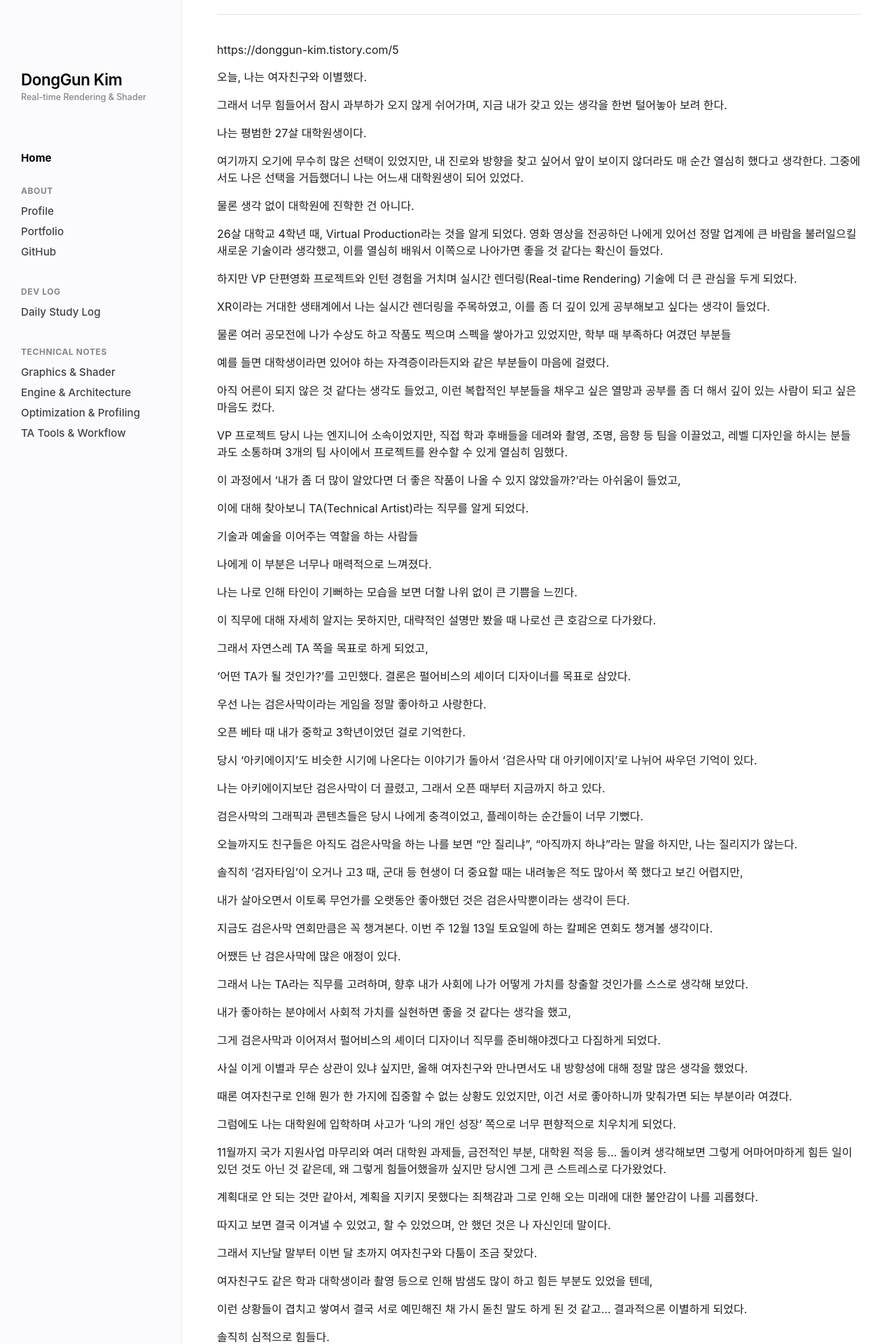
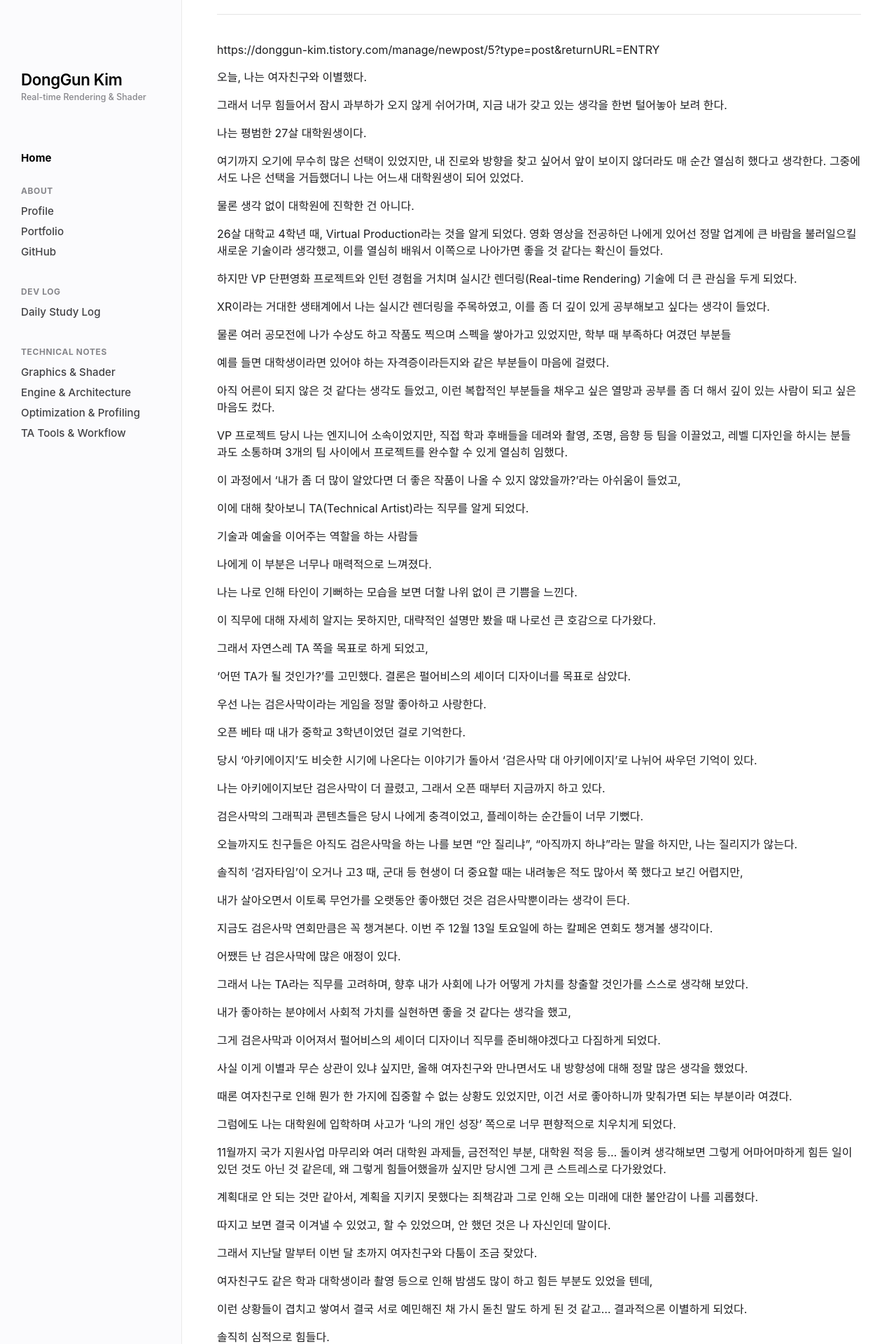
Before and after one commit to KimDongGun324/kimdonggun324.github.io, a Jekyll site: the page built from daily-study/posts/2025/12/11.md, in a window 1280 px wide. Shown: the top 1920 px of the page at 70% size. Built offline with Jekyll 4.4.1, drawn with Linux system fonts in a browser that asks for light colours; some web fonts are replaced; our own code applies the rules of GitHub Pages for plain Markdown files; part of the change alters nothing that is shown.

Commit message:
TIL 2025_12_11 수정2

```diff
--- a/daily-study/posts/2025/12/11.md
+++ b/daily-study/posts/2025/12/11.md
@@ -1,11 +1,16 @@
 
 
-https://donggun-kim.tistory.com/5
+https://donggun-kim.tistory.com/manage/newpost/5?type=post&returnURL=ENTRY
 
 
 오늘, 나는 여자친구와 이별했다.
 
+
+
 그래서 너무 힘들어서 잠시 과부하가 오지 않게 쉬어가며, 지금 내가 갖고 있는 생각을 한번 털어놓아 보려 한다.
+
+
+
 
 
 
```
